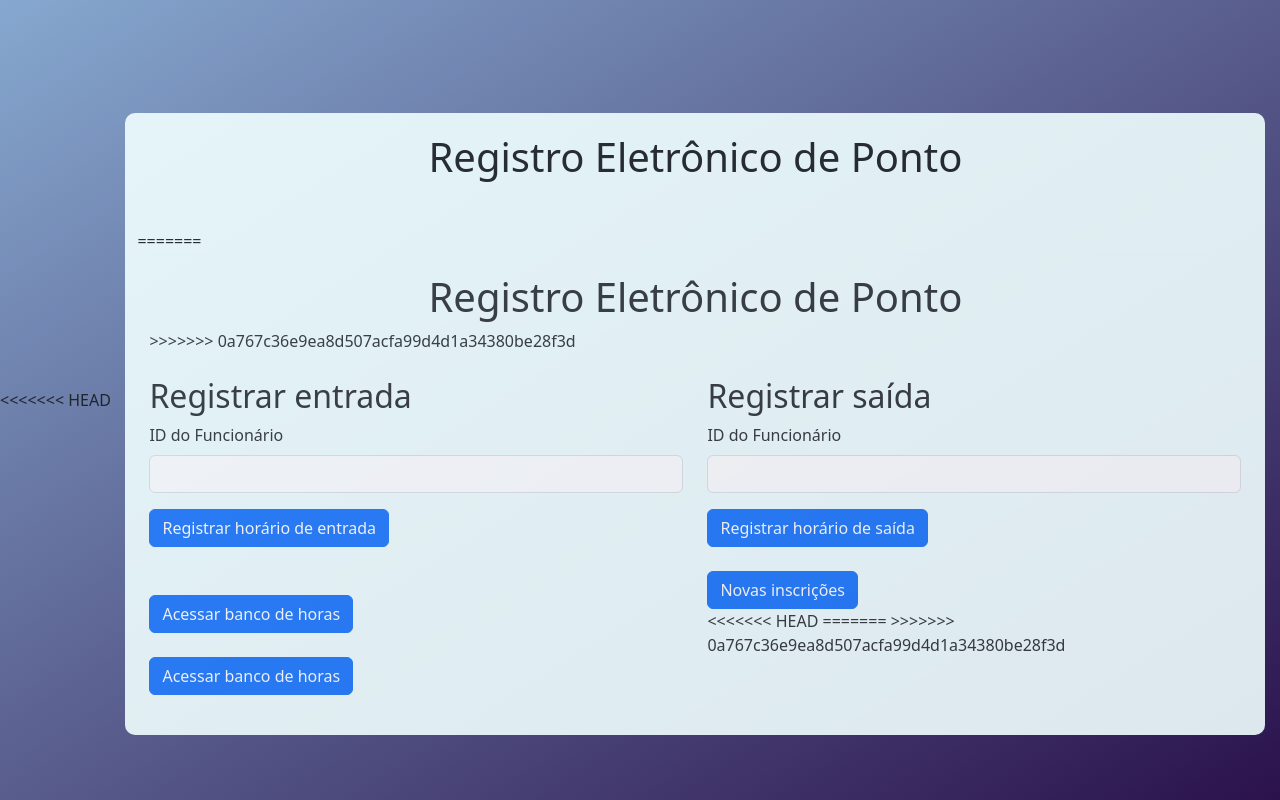
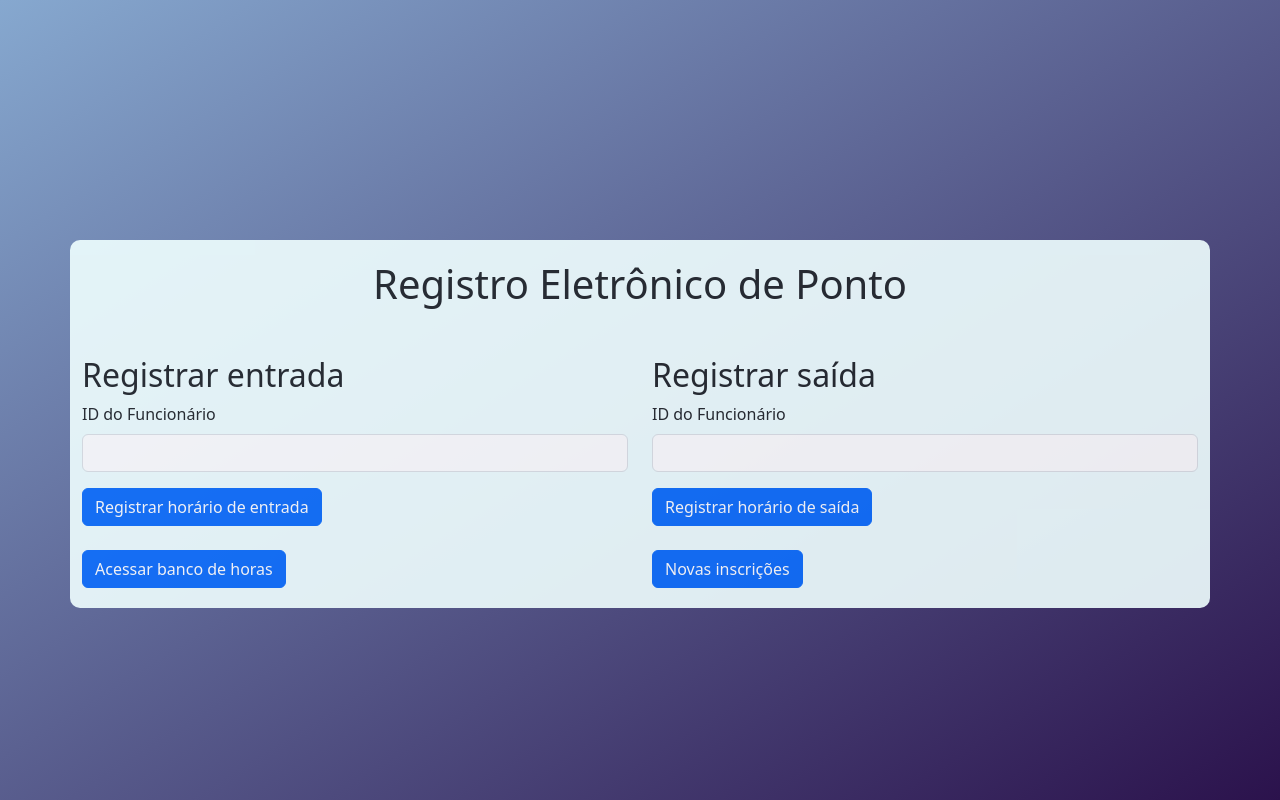
Before and after one commit to Wilwalker27/relogio_ponto, a PHP site: page / in a window 1280 px wide. Run offline with PHP 8.4, Linux system fonts and the light colour scheme.

Commit message:
Corrigindo bug de retorno

```diff
--- a/App/Controller/PontoController.php
+++ b/App/Controller/PontoController.php
@@ -12,17 +12,21 @@ class PontoController // registrar a chegada dos funcionários no BD
             return $pontoService->entrada();
 
         } catch (\Throwable $th) {
-            return $th;
+            return "Erro na entrada do funcionario";
         }
     }
 
     public function saida(FuncionarioModel $funcionario){ // registrar a saída dos funcionários
-        $conn = new Connection();
+        try {
+            $conn = new Connection();
+            $pontoService = new PontoService($conn, $funcionario);
+            return $pontoService->saida();
 
-        $pontoService = new PontoService($conn, $funcionario);
+        } catch (\Throwable $th) {
+            return "Erro na Saida do funcionario";
+        }
+    }
 
-        return $pontoService->saida();
-    }
     public function delete($id){ // registrar a saída dos funcionários
         $conn = new Connection();
 
--- a/App/Database/Connection.php
+++ b/App/Database/Connection.php
@@ -3,7 +3,7 @@ class Connection
 {
     private $DSN = 'mysql:host=localhost;dbname=project'; // nome da database do mysql 'time_clock'
     private string $user = 'root'; // nome de usário para acesso ao banco de dados
-    private string $password = ''; // senha de usário para acesso ao banco de dados
+    private string $password = 'root'; // senha de usário para acesso ao banco de dados
 
     public function connect(){
         try {
--- a/App/Services/PontoService.php
+++ b/App/Services/PontoService.php
@@ -113,7 +113,7 @@ class PontoService
                         return $th;
                     }
                 }else {
-                    return 'O funcionário não esta na empresa!';
+                    return 'Não existe esse funcionario ainda';
                 }
             } catch (\Throwable $th) {
                 return "Aconteceu um erro ao recuperar o funcionário";
--- a/index.php
+++ b/index.php
@@ -16,13 +16,8 @@
     <link rel="stylesheet" href="https://cdn.jsdelivr.net/npm/bootstrap@5.3.0/dist/css/bootstrap.min.css">
 </head>
 <body>
-<<<<<<< HEAD
     <div class="container mt-5">
         <h1 class="text-center mb-5">Registro Eletrônico de Ponto</h1>
-=======
-    <div class="container">
-        <h1 class="text-center">Registro Eletrônico de Ponto</h1>
->>>>>>> 0a767c36e9ea8d507acfa99d4d1a34380be28f3d
 
         <div class="row mt-4">
             <div class="col-md-6">
@@ -33,9 +28,6 @@
                         <input type="text" name="id_funcionario_entrada" class="form-control" id="entradaNome" required>
                     </div>
                     <button type="submit" class="btn btn-primary">Registrar horário de entrada</button>
-                    <div class="mt-5">
-                    <a href="horarioTrabalhado.php" class="btn btn-primary">Acessar banco de horas</a>
-                </div>
                 </form>
                 <div class="mt-4">
                     <a href="horarioTrabalhado.php" class="btn btn-primary">Acessar banco de horas</a>
@@ -67,10 +59,6 @@
                 <div class="mt-4">
                     <a href="criarFuncionario.php" class="btn btn-primary">Novas inscrições</a>
                 </div>
-<<<<<<< HEAD
-=======
-
->>>>>>> 0a767c36e9ea8d507acfa99d4d1a34380be28f3d
                 <?php
                     if (isset($_POST['id_funcionario_saida'])) {
                         $funcionario = new FuncionarioModel();
```
